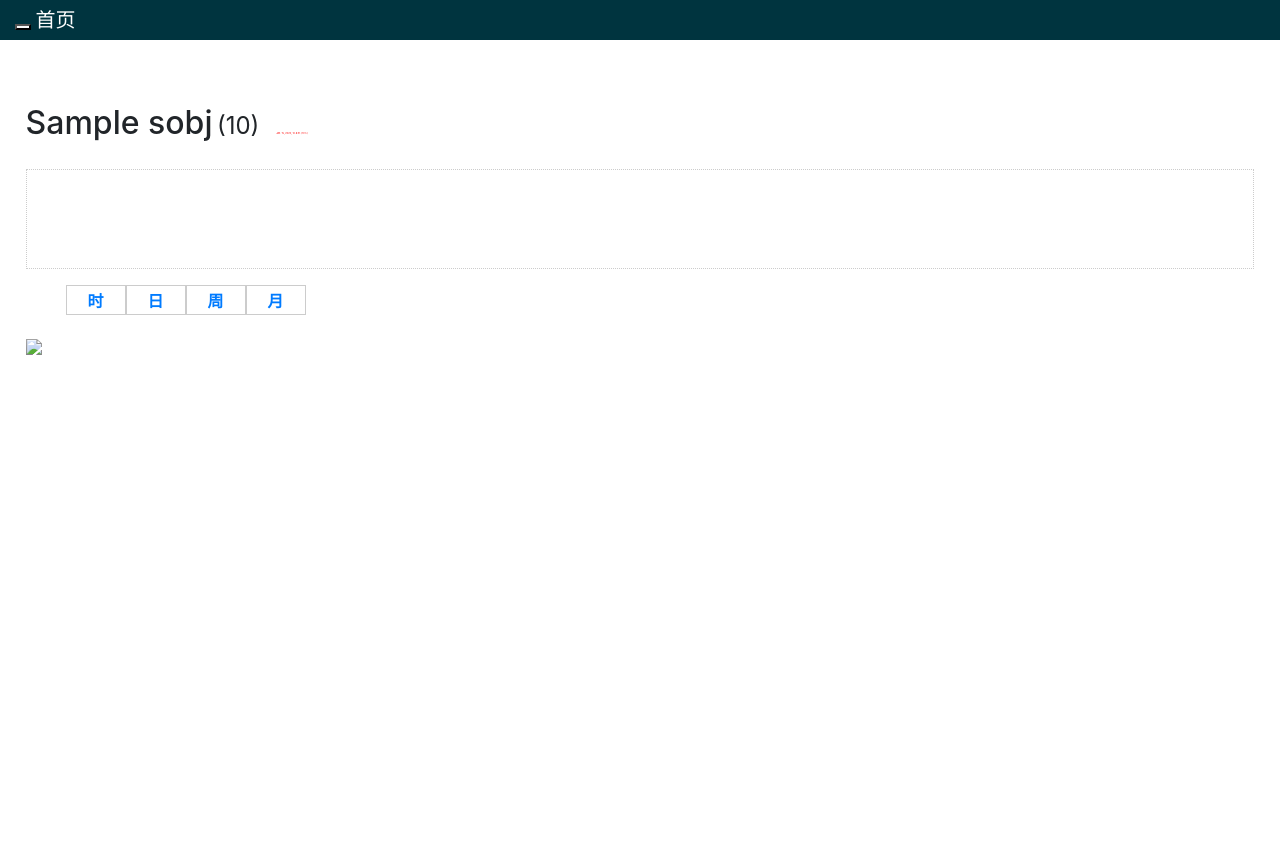
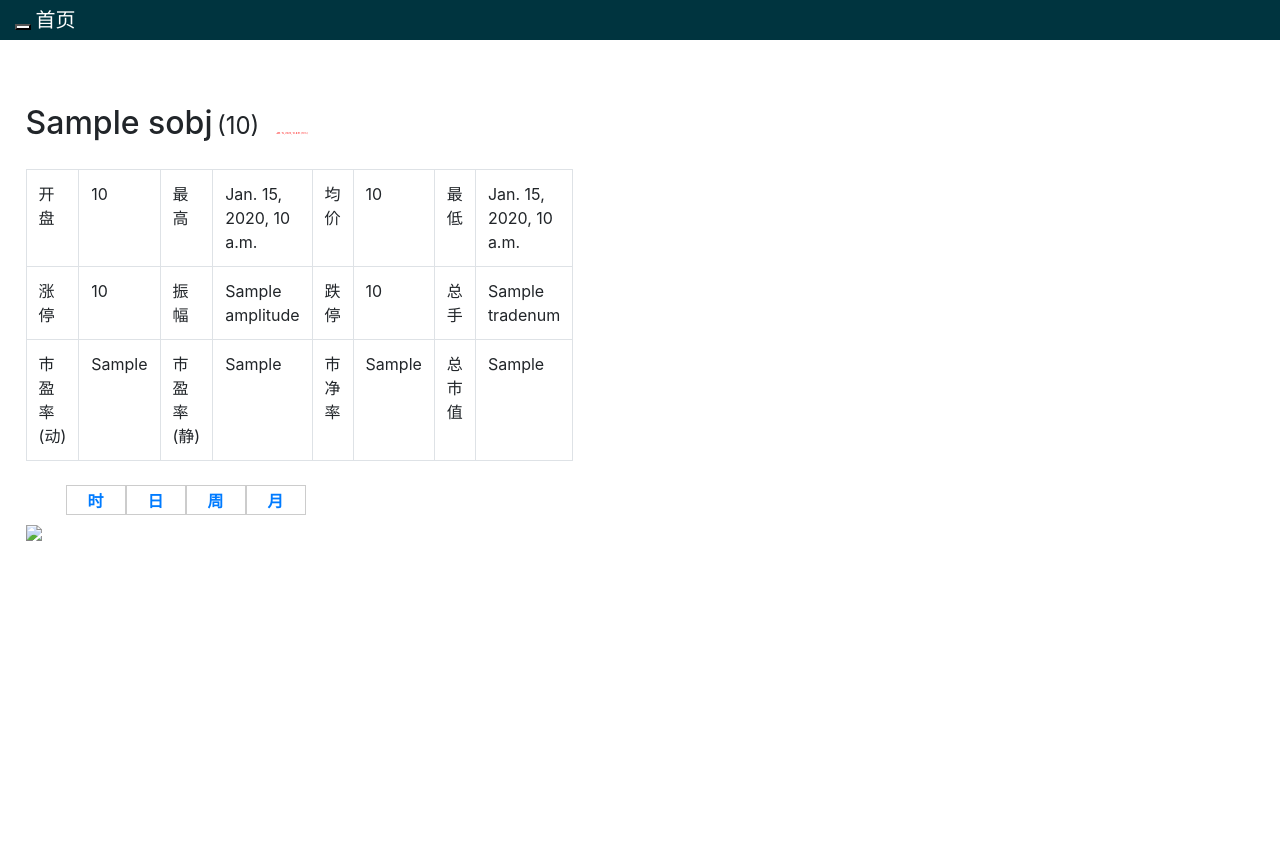
Before and after one commit to xyq946692052/globalinvestor, a Django app: template globalinvestor/themes/default/templates/cn_a_stocks/detail.html in a window 1280 px wide. Before the commit the page ends 355 px from the top, so only its background shows below. Run offline with Django 3.2, Linux system fonts and the light colour scheme; the template is opened without the code that fills it: most values are stand-ins (such as "Sample title", 1, 10 or a date in 2020); some libraries are stand-ins or nearby versions.

Commit message:
add the stock detail

```diff
--- a/globalinvestor/themes/default/static/css/customer/cn_a_stocks.css
+++ b/globalinvestor/themes/default/static/css/customer/cn_a_stocks.css
@@ -25,11 +25,11 @@
 }
 .stock-base-info{
     margin-top:2%;
-    height: 100px;
-    border:dotted 1px #ccc;
+    font-size: 1em;
 }
 
 .kline-div{
+    margin-top: 2%;
     width:40%;
     height: 350px;
 }
@@ -46,5 +46,5 @@
     border:solid 1px #ccc;
 }
 .kline-img{
-    margin-top:5%;
+    margin-top:2%;
 }
--- a/globalinvestor/themes/default/templates/cn_a_stocks/detail.html
+++ b/globalinvestor/themes/default/templates/cn_a_stocks/detail.html
@@ -31,8 +31,25 @@
 
 
     <div class="stock-base-info">
+        <table class="table table-bordered" style="width:40%">
+            <tr>
+                <td>开盘</td><td>{{ stockinfo.opening_price}}</td><td>最高</td><td>{{ stockinfo.today_highest}}</td>
+                <td>均价</td><td>{{ stockinfo.average_price}}</td><td>最低</td><td>{{ stockinfo.today_lowest}}</td>
+            </tr>
+            <tr>
+                <td>涨停</td><td>{{ stockinfo.harden_price}}</td><td>振幅</td><td>{{ stockinfo.amplitude}}</td>
+                <td>跌停</td><td>{{ stockinfo.drop_stop_price}}</td><td>总手</td><td>{{ stockinfo.tradenum}}</td>
+            </tr>
+            <tr>
+                <td>市盈率(动)</td><td>{{ stockinfo.pe_dynamic}}</td><td>市盈率(静)</td><td>{{ stockinfo.pe_static}}</td>
+                <td>市净率</td><td>{{ stockinfo.pb_ratio}}</td><td>总市值</td><td>{{ stockinfo.aggregate_market_value}}</td>
+            </tr>
+            <tr>
 
+            </tr>
+        </table>
     </div>
+
     <div class="kline-div">
         <div class="kline-date">
             <ul class="kline-date-ul">
```
Also changed, not shown: apps/cn_a_stocks/views.py (+13 -13 lines).
